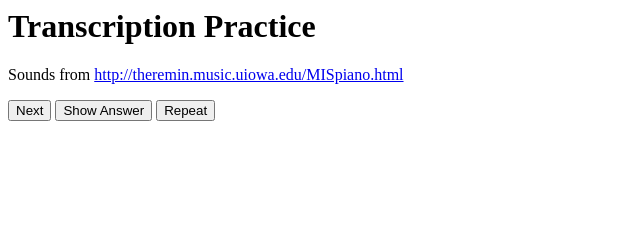
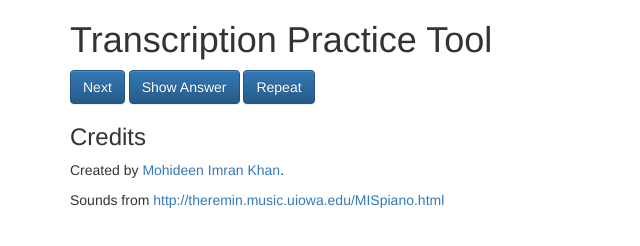
Before and after one commit to mohideenik/portfolio, a plain HTML site: page transcription/index.html in a window 1280 px wide. Shown: the whole page, without its empty margins (0-640 px from the left). Drawn offline with nearby package versions, Linux system fonts and the light colour scheme.

Commit message:
Improve style

```diff
--- a/transcription/index.html
+++ b/transcription/index.html
@@ -1,25 +1,37 @@
 <html>
   <head>
     <title>
-      Transcription Practice
+      Transcription Practice Tool
     </title>
+    <meta name="viewport" content="width=device-width, initial-scale=1">
+    <!-- Latest compiled and minified CSS -->
+    <link rel="stylesheet" href="https://stackpath.bootstrapcdn.com/bootstrap/3.4.1/css/bootstrap.min.css" integrity="sha384-HSMxcRTRxnN+Bdg0JdbxYKrThecOKuH5zCYotlSAcp1+c8xmyTe9GYg1l9a69psu" crossorigin="anonymous">
+
+    <!-- Optional theme -->
+    <link rel="stylesheet" href="https://stackpath.bootstrapcdn.com/bootstrap/3.4.1/css/bootstrap-theme.min.css" integrity="sha384-6pzBo3FDv/PJ8r2KRkGHifhEocL+1X2rVCTTkUfGk7/0pbek5mMa1upzvWbrUbOZ" crossorigin="anonymous">
+
+    <!-- Latest compiled and minified JavaScript -->
+    <script src="https://stackpath.bootstrapcdn.com/bootstrap/3.4.1/js/bootstrap.min.js" integrity="sha384-aJ21OjlMXNL5UyIl/XNwTMqvzeRMZH2w8c5cRVpzpU8Y5bApTppSuUkhZXN0VxHd" crossorigin="anonymous"></script>
   </head>
   <body>
-    <h1>
-      Transcription Practice
-    </h1>
+    <div class="container">
+      <h1>
+        Transcription Practice Tool
+      </h1>
 
-    <p>
-      Sounds from <a href="http://theremin.music.uiowa.edu/MISpiano.html">http://theremin.music.uiowa.edu/MISpiano.html</a>
-    </p>
+      <button class="btn btn-primary" id="next">Next</button>
+      <button class="btn btn-primary" id="answer">Show Answer</button>
+      <button class="btn btn-primary" id="repeat">Repeat</button>
 
-    <button id="next">Next</button>
-    <button id="answer">Show Answer</button>
-    <button id="repeat">Repeat</button>
+      <h3>Credits</h3>
 
-    <script src="https://cdn.jsdelivr.net/npm/bootstrap@5.0.0-beta2/dist/js/bootstrap.bundle.min.js" \
-      integrity="sha384-b5kHyXgcpbZJO/tY9Ul7kGkf1S0CWuKcCD38l8YkeH8z8QjE0GmW1gYU5S9FOnJ0" \
-      crossorigin="anonymous"></script>
+      <p>Created by <a href="../">Mohideen Imran Khan</a>.</p>
+
+      <p>
+        Sounds from <a href="http://theremin.music.uiowa.edu/MISpiano.html">http://theremin.music.uiowa.edu/MISpiano.html</a>
+      </p>
+    </div>
+
     <script src="https://code.jquery.com/jquery-3.5.1.min.js" \
       integrity="sha256-9/aliU8dGd2tb6OSsuzixeV4y/faTqgFtohetphbbj0=" \
       crossorigin="anonymous"></script>
```
